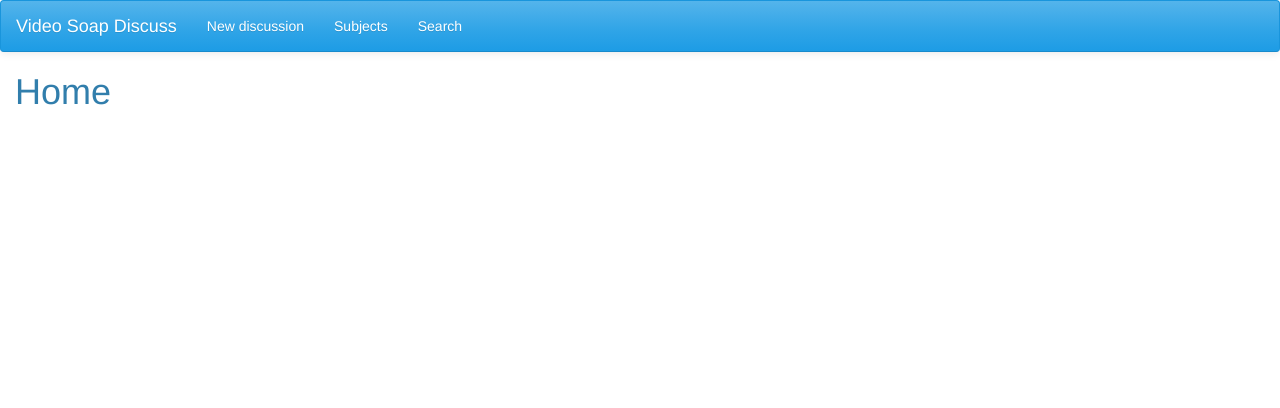
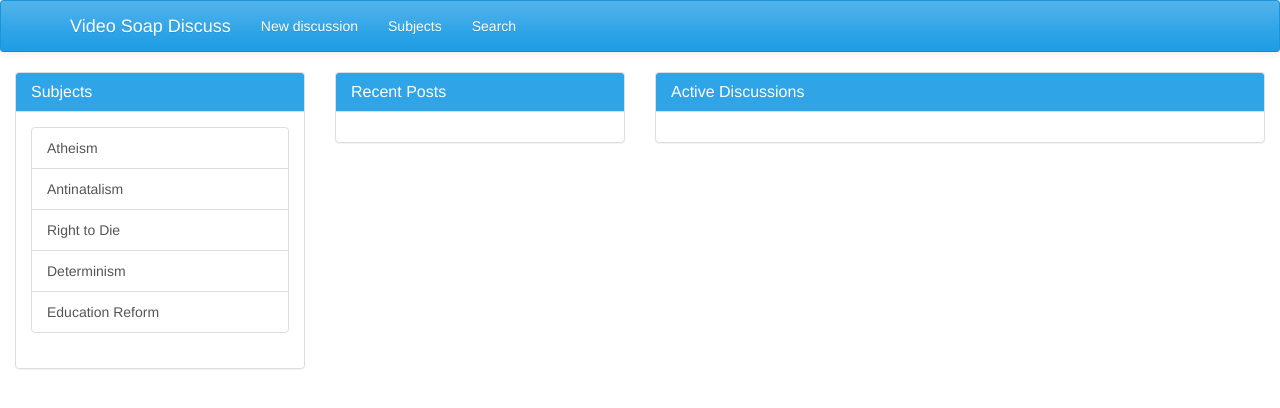
Before and after one commit to WayneKoorts/video-soap-discuss, a Django app: page / in a window 1280 px wide. Shown: the top 408 px of the page. Run offline with Django 3.2, Linux system fonts and the light colour scheme; data comes from the database, SQL or seed files in the repository; style sheets or scripts are compiled from the project's sources; some libraries are stand-ins or nearby versions.

Commit message:
Update home page view.

```diff
--- a/discuss/views.py
+++ b/discuss/views.py
@@ -1,4 +1,10 @@
 from django.shortcuts import render
 
+from discuss.models import *
+
 def home(request):
-    return render(request, "discuss/home.html")
+    subjects = Subject.objects.all()
+
+    return render(request, "discuss/home.html", {
+        "subjects": subjects
+    })
--- a/templates/discuss/base.html
+++ b/templates/discuss/base.html
@@ -16,11 +16,12 @@
 </head>
 <body>
     <div id="top-nav" class="navbar navbar-default" role="navigation">
-        <div class="container-fluid">
+        <div class="container">
             <div class="navbar-header">
                 <a class="navbar-brand" href="/">Video Soap Discuss</a>
             </div>
-            <div class="navbar-collapse collapse">
+
+            <div class="collapse navbar-collapse">
                 <ul class="nav navbar-nav">
                     <li><a href="/discussion/create/">New discussion</a></li>
                     <li><a href="/subjects/">Subjects</a></li>
--- a/templates/discuss/home.html
+++ b/templates/discuss/home.html
@@ -1,5 +1,42 @@
 {% extends "discuss/base.html" %}
 {% block title %}Home{% endblock %}
 {% block content %}
-    <h1>Home</h1>
+    <div class="row">
+        <div class="col-md-3">
+            <!-- Subjects -->
+            <div class="panel panel-primary">
+                <div class="panel-heading">
+                    <h3 class="panel-title">Subjects</h3>
+                </div>
+                <div class="panel-body">
+                    <ul class="list-group">
+                        {% for subject in subjects %}
+                            <a class="list-group-item" href="/subjects/{{ subject.name }}/">{{ subject.name }}</a>
+                        {% endfor %}
+                    </ul>
+                </div>
+            </div>
+        </div>
+        <div class="col-md-3">
+            <!-- Recent Posts -->
+            <div class="panel panel-primary">
+                <div class="panel-heading">
+                    <h3 class="panel-title">Recent Posts</h3>
+                </div>
+                <div class="panel-body">
+
+                </div>
+            </div>
+        </div>
+        <div class="col-md-6">
+            <div class="panel panel-primary">
+                <div class="panel-heading">
+                    <h3 class="panel-title">Active Discussions</h3>
+                </div>
+                <div class="panel-body">
+
+                </div>
+            </div>
+        </div>
+    </div>
 {% endblock %}
```
